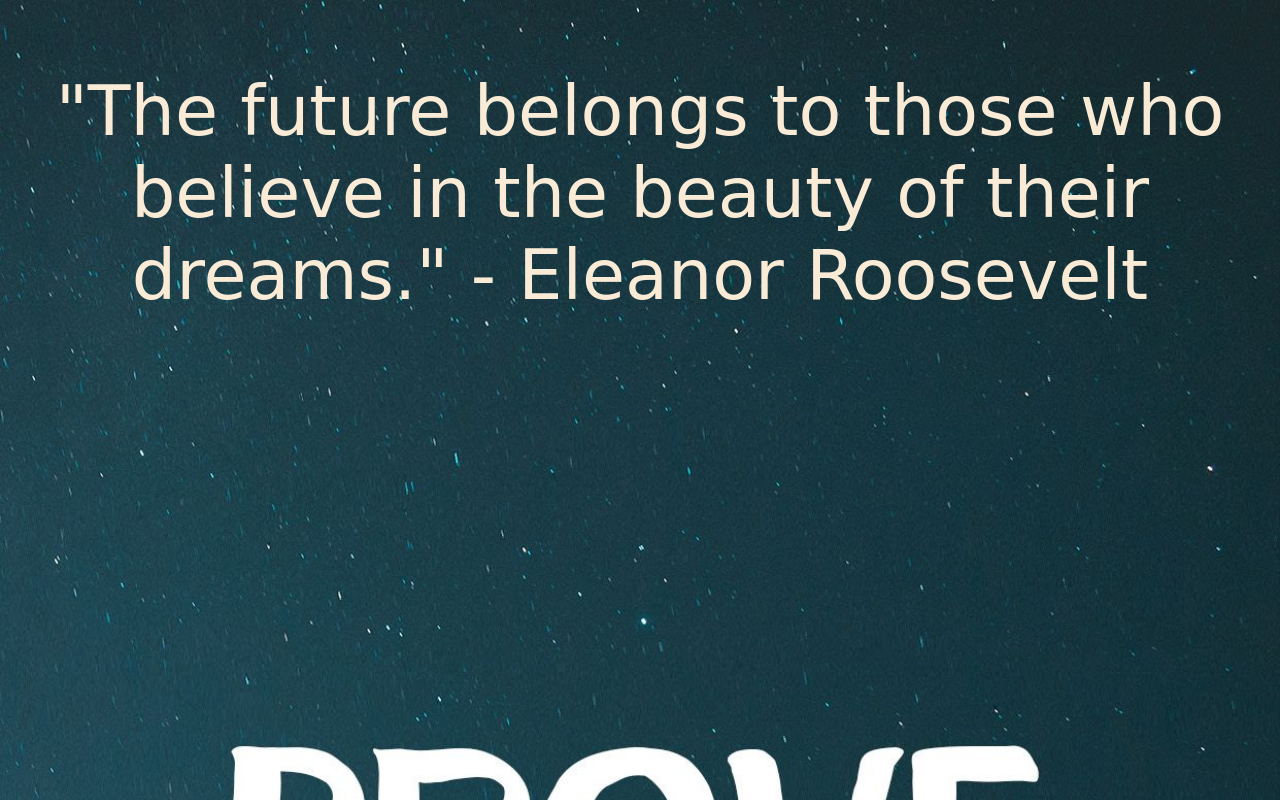
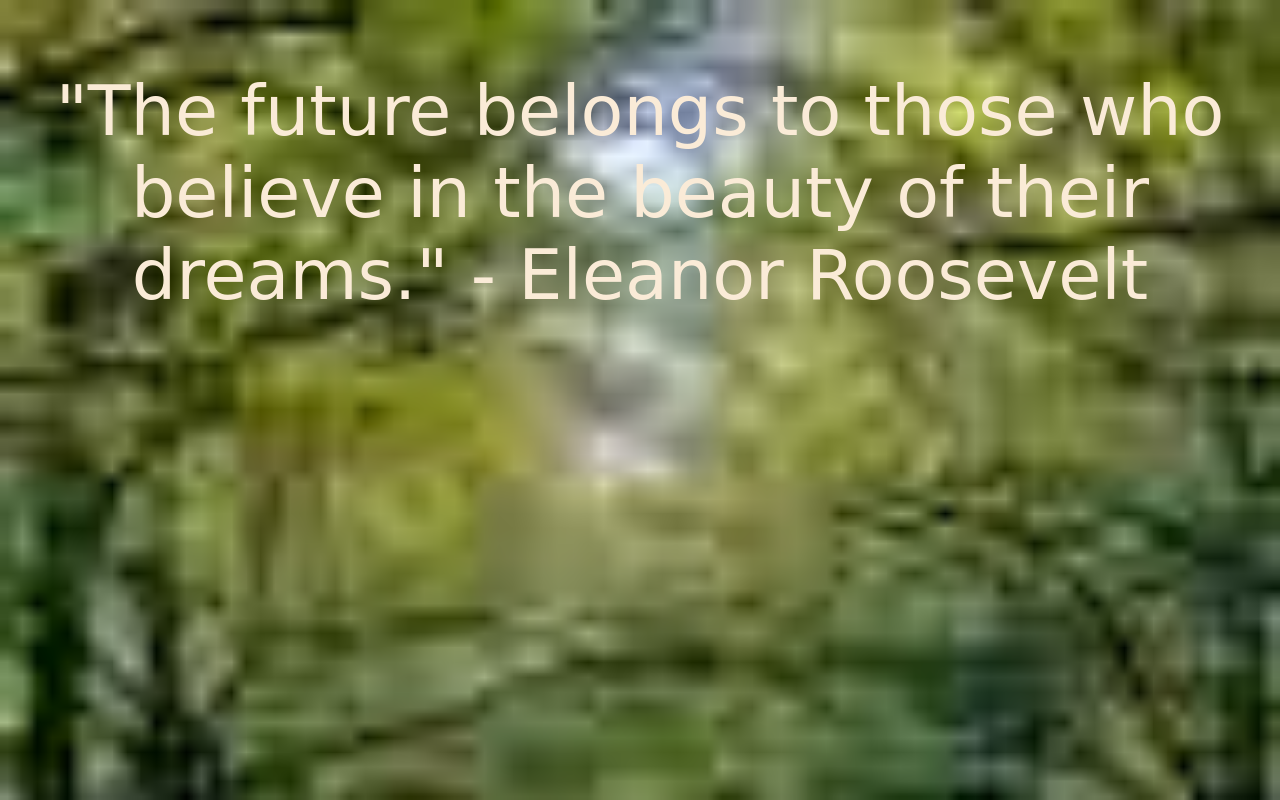
Before and after one commit to Seydenu/Random-Quotes, a plain HTML site: page index.html in a window 1280 px wide. Drawn offline with Linux system fonts and the light colour scheme.

Commit message:
Update index.html

```diff
--- a/index.html
+++ b/index.html
@@ -10,7 +10,7 @@
             align-items: center;
             font-size: larger;
             font-family: cursive;
-            background-image: url(images2.jpg);
+            background-image: url(bg.jpeg);
             background-size: cover;
             background-repeat: no-repeat;
             color: antiquewhite;
```
